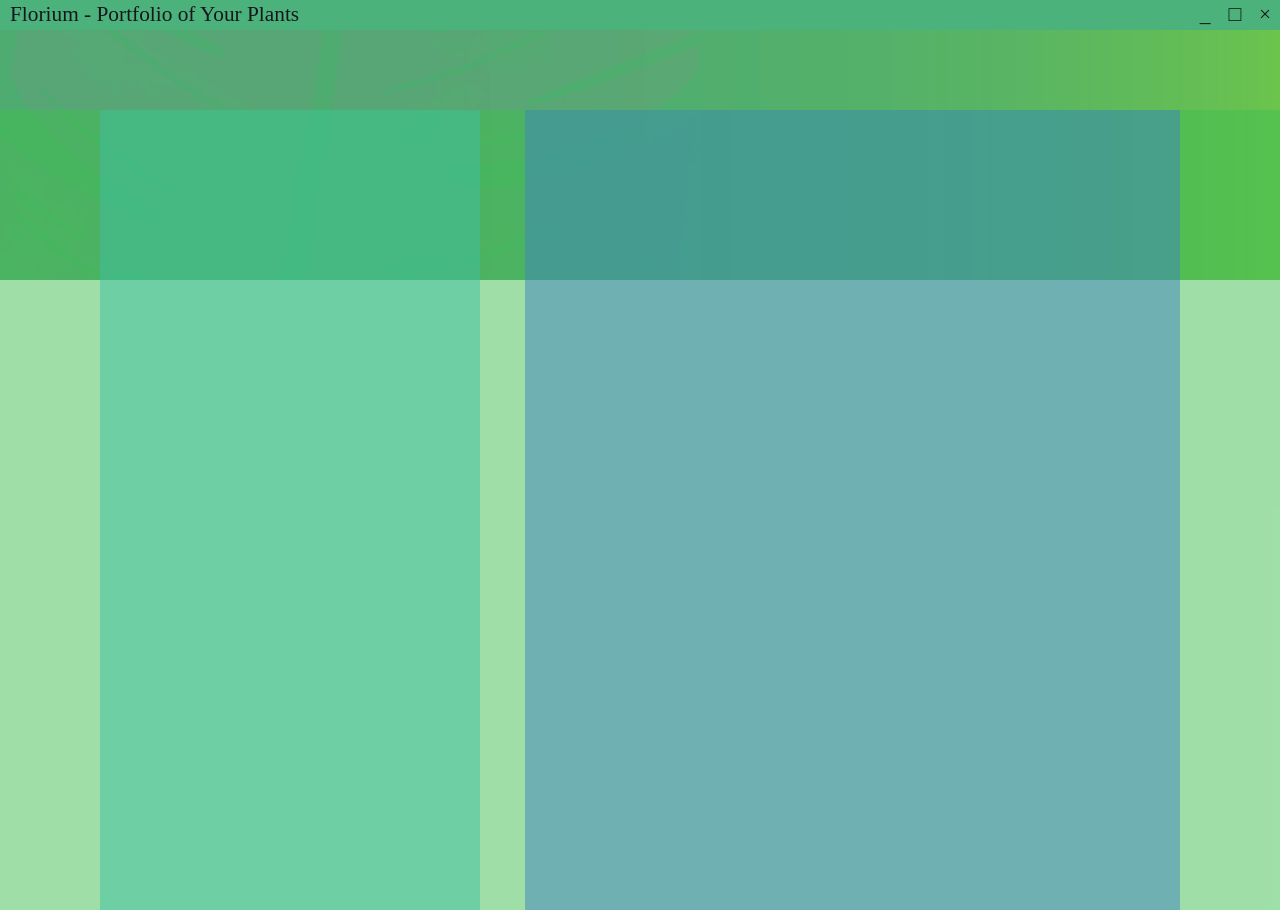
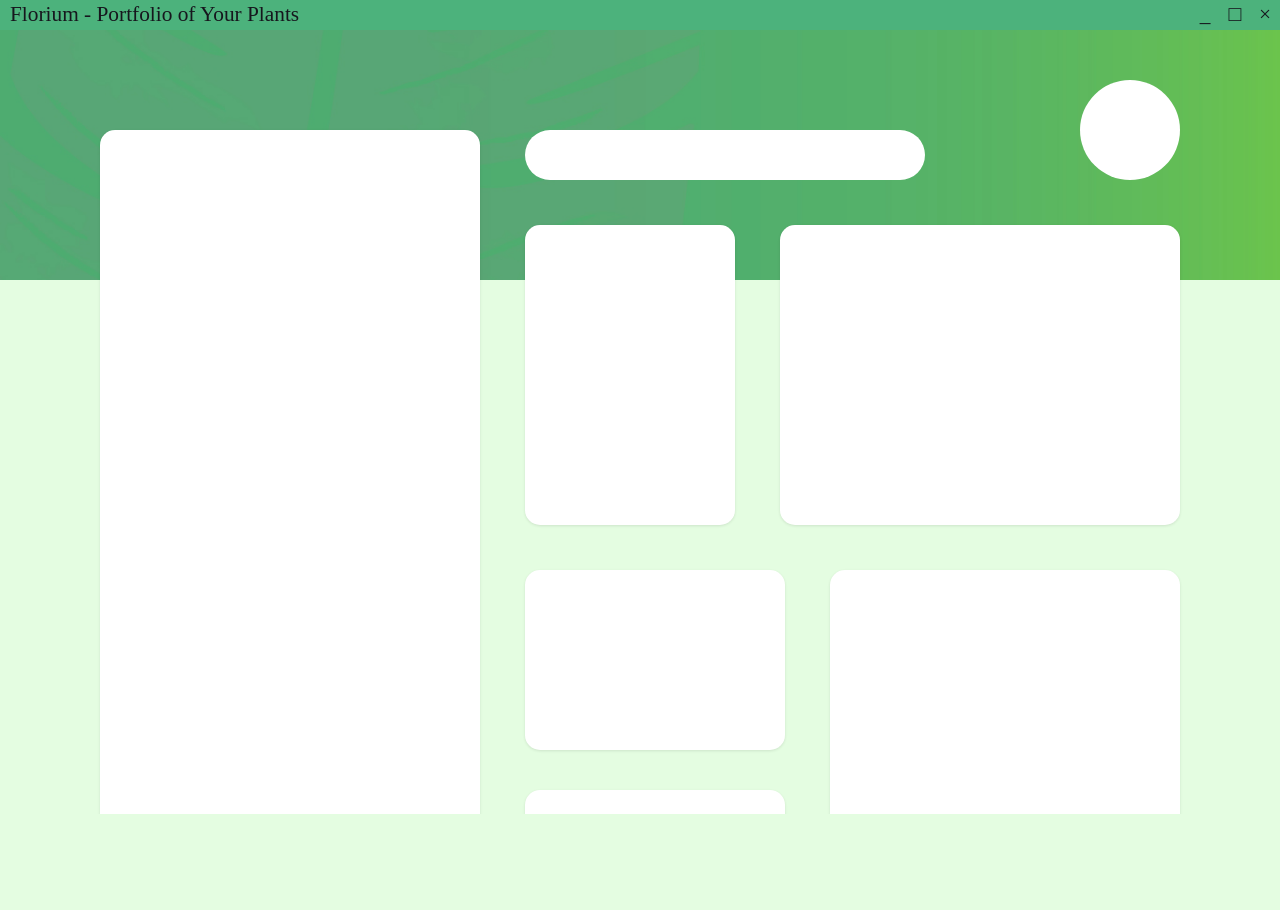
Before and after one commit to ColeyG/garduino-webapp, an Electron app: page public/index.html in a window 1280 px wide. After the commit the page ends 814 px from the top, so only its background shows below. Drawn offline with Linux system fonts and the light colour scheme; a web font is replaced by a local one.

Commit message:
White Boxing Layout

```diff
--- a/public/index.html
+++ b/public/index.html
@@ -18,15 +18,39 @@
       <li><a href="#">×</a></li>
     </ul>
   </section>
+  <section class="wrapper">
     <section class="main-page">
       <div class="primary-head">
       </div>
       <div class="index-content">
         <nav class="primary-nav"></nav>
         <div class="primary-content">
+          <div class="search">
+            <div class="search-bar"></div>
+            <div class="user-icon"></div>
+          </div>
+          <div class="status-calendar-con">
+            <div class="status">
+
+            </div>
+            <div class="calendar">
 
             </div>
           </div>
+          <div class="moisture-and-plants">
+            <div class="moisture-plant-select">
+              <div class="moisture">
+
+              </div>
+              <div class="plant-select"></div>
+            </div>
+            <div class="current-plant">
+
+            </div>
+          </div>
+        </div>
+      </div>
+    </section>
   </section>
   <script src="../compiled/bundle.js"></script>
 </body>
--- a/styles/cold-lib.scss
+++ b/styles/cold-lib.scss
@@ -16,6 +16,7 @@ $default-map: (
 
 @mixin test-element() {
   background-color: rgba(randHSL(), 0.5);
+  box-shadow: 0 0 5px inset black;
 }
 
 @mixin button-normalize() {
--- /dev/null
+++ b/styles/components/global.scss
@@ -0,0 +1,15 @@
+body {
+  background-color: $green-white;
+  overflow: hidden;
+}
+
+.wrapper {
+  overflow-y: auto;
+  max-height: 98vh;
+}
+
+@mixin white-card() {
+  background-color: white;
+  border-radius: 15px;
+  box-shadow: 0 1px 3px rgba(0, 0, 0, 0.1);
+}
--- a/styles/main.scss
+++ b/styles/main.scss
@@ -9,5 +9,6 @@ $black: #16161d;
 
 @import "./components/fonts.scss";
 @import "./components/bar.scss";
+@import "./components/global.scss";
 
 @import "./pages/index.scss";
--- a/styles/pages/index.scss
+++ b/styles/pages/index.scss
@@ -1,4 +1,5 @@
 .main-page {
+  padding-bottom: 10px;
   .primary-head {
     width: 100%;
     height: 250px;
@@ -14,18 +15,83 @@
     padding: 0 100px;
     width: 100%;
     height: 800px;
-    @include test-element();
-    margin-top: -170px;
+    margin-top: -150px;
     .primary-nav {
       width: 380px;
       height: 100%;
-      @include test-element();
+      @include white-card();
       margin-right: 45px;
     }
     .primary-content {
       flex-grow: 1;
       height: 100%;
-      @include test-element();
+      .search {
+        width: 100%;
+        height: 50px;
+        display: flex;
+        justify-content: space-between;
+        align-items: flex-end;
+        margin-bottom: 45px;
+        .search-bar {
+          width: 400px;
+          height: 100%;
+          background-color: white;
+          border-radius: 3000px;
+        }
+        .user-icon {
+          width: 100px;
+          height: 100px;
+          background-color: white;
+          border-radius: 50%;
+        }
+      }
+      .status-calendar-con {
+        width: 100%;
+        height: 300px;
+        display: flex;
+        justify-content: space-between;
+        align-items: center;
+        margin-bottom: 45px;
+        .status {
+          height: 100%;
+          margin-right: 45px;
+          @include white-card();
+          flex-grow: 1;
+        }
+        .calendar {
+          width: 400px;
+          height: 300px;
+          @include white-card();
+        }
+      }
+      .moisture-and-plants {
+        width: 100%;
+        height: 350px;
+        display: flex;
+        justify-content: space-between;
+        .moisture-plant-select {
+          margin-right: 45px;
+          flex-grow: 1;
+          display: flex;
+          flex-direction: column;
+          justify-content: space-between;
+          .moisture {
+            width: 100%;
+            height: 180px;
+            @include white-card();
+          }
+          .plant-select {
+            max-width: 400px;
+            height: 130px;
+            @include white-card();
+          }
+        }
+        .current-plant {
+          height: 350px;
+          width: 350px;
+          @include white-card();
+        }
+      }
     }
   }
 }
```
Also changed, not shown: compiled/bundle.css. Lines whose indentation alone changed are shown as unchanged.
